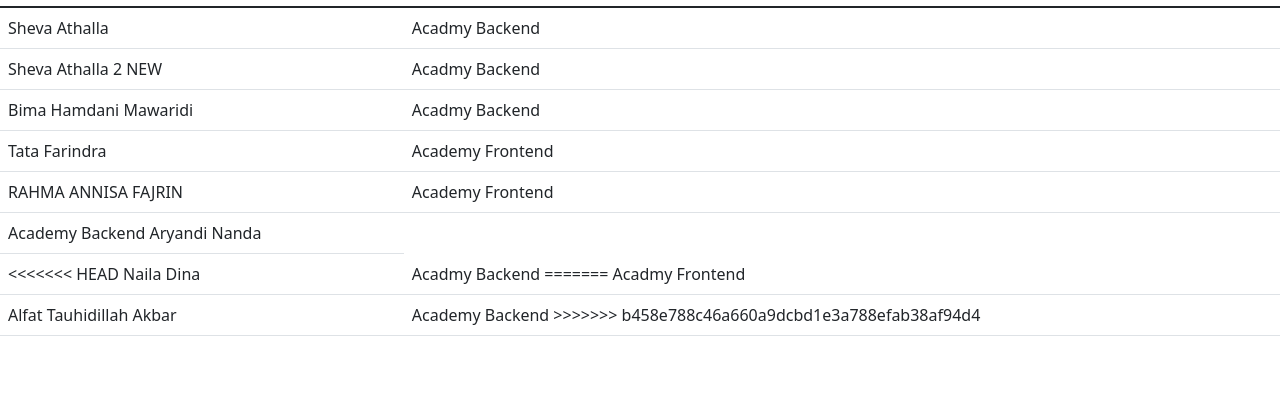
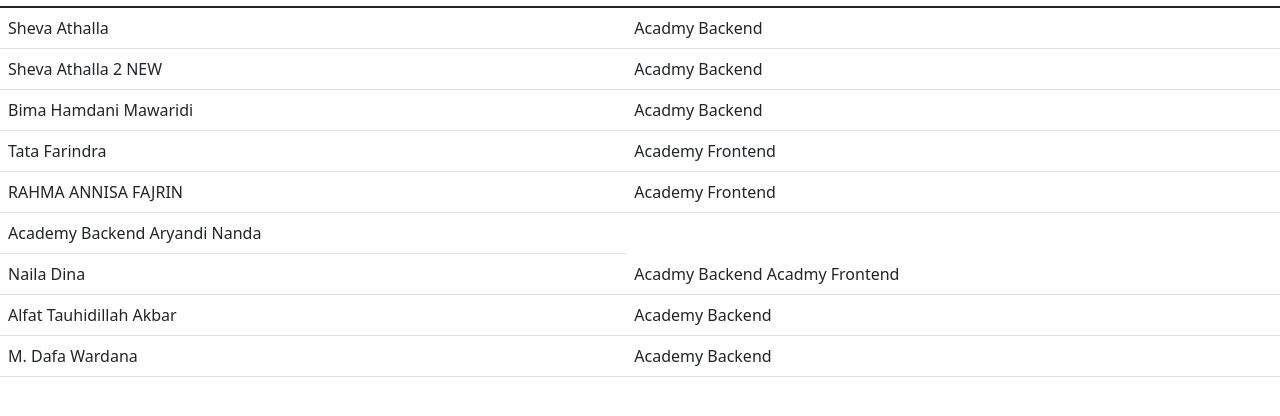
Before and after one commit to weboendercommunity/git-training, a plain HTML site: page index.html in a window 1280 px wide. Shown: the part 90-506 px from the top of the page. Drawn offline with nearby package versions, Linux system fonts and the light colour scheme.

Commit message:
nambahin dafa

```diff
--- a/index.html
+++ b/index.html
@@ -68,12 +68,10 @@
             </tr>
             <tr>
                 <td>
-<<<<<<< HEAD
                     Naila Dina
-                 </td>
-                 <td>
+                </td>
+                <td>
                     Acadmy Backend
-=======
                     Acadmy Frontend
                 </td>
             </tr>
@@ -83,8 +81,11 @@
                 </td>
                 <td>
                     Academy Backend
->>>>>>> b458e788c46a660a9dcbd1e3a788efab38af94d4
                 </td>
+            </tr>
+            <tr>
+                <td>M. Dafa Wardana</td>
+                <td>Academy Backend</td>
             </tr>
         </tbody>
     </table>
```
